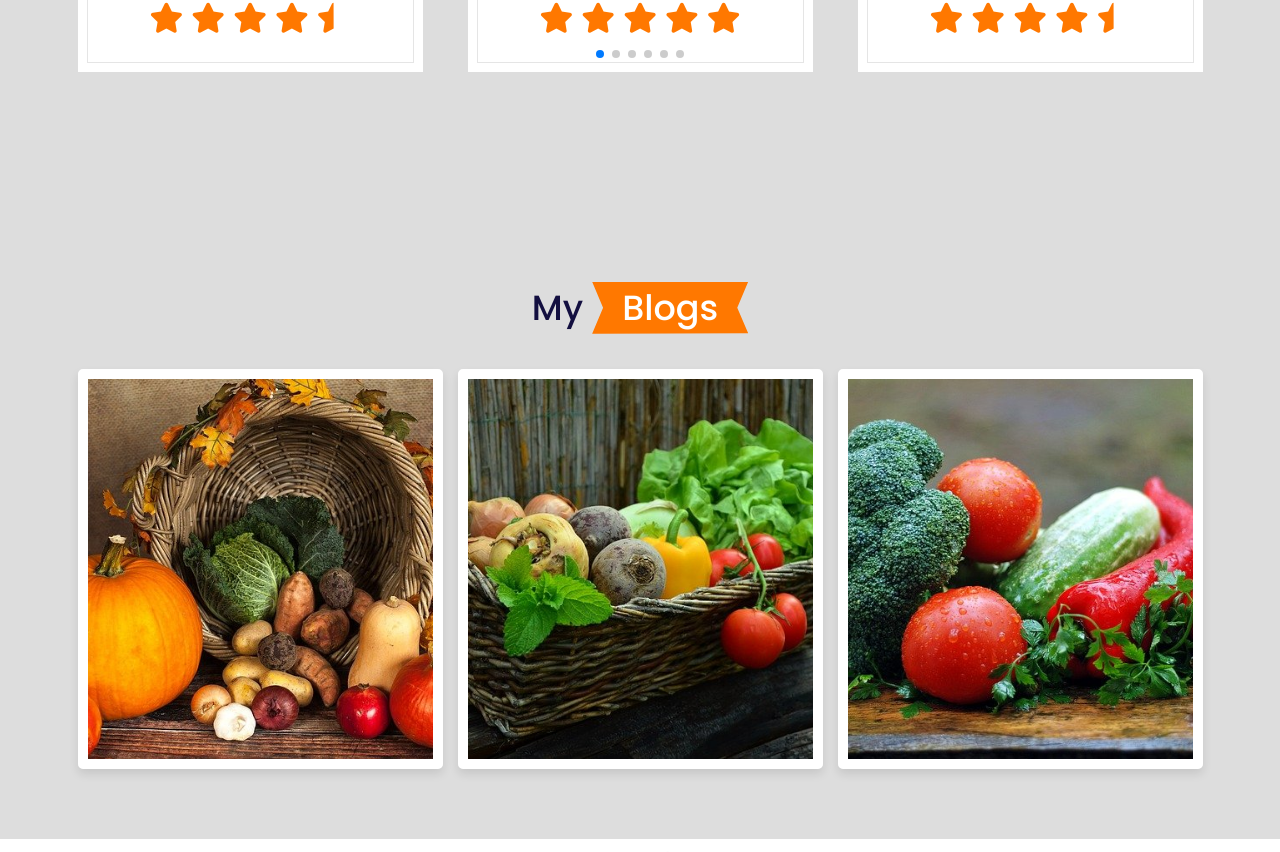
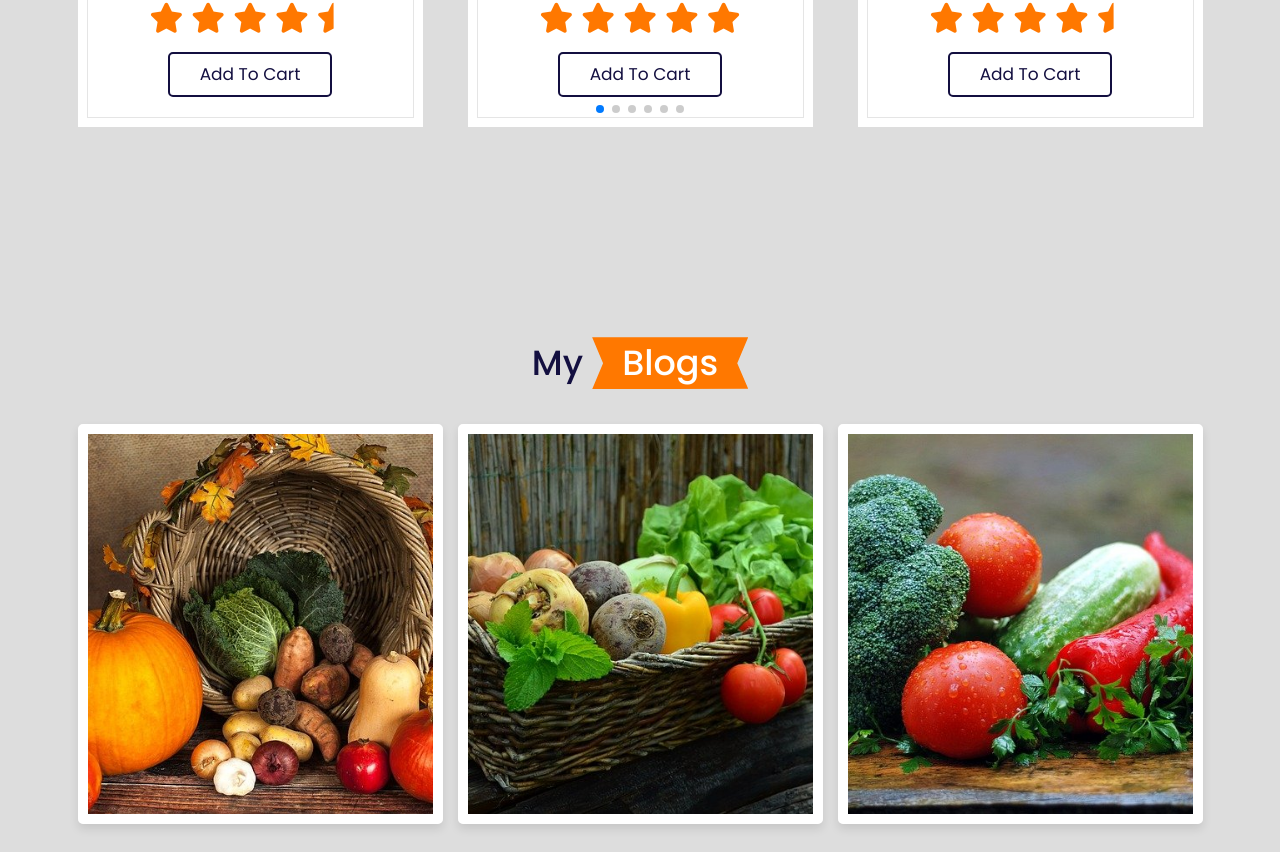
Before and after one commit to DungNguyen36/myGro, a plain HTML site: page index.html in a window 1280 px wide. Shown: the part 1817-2669 px from the top of the page. Drawn offline with nearby package versions, Linux system fonts and the light colour scheme.

Commit message:
Update index.html

```diff
--- a/index.html
+++ b/index.html
@@ -158,6 +158,7 @@
               <i class="fas fa-star"></i>
               <i class="fas fa-star-half"></i>
             </div>
+            <a href="#" class="btn">Add to cart</a>
           </div>
           <div class="swiper-slide">
             <img src="images/product-2.png" alt="">
@@ -170,6 +171,7 @@
               <i class="fas fa-star"></i>
               <i class="fas fa-star"></i>
             </div>
+            <a href="#" class="btn">Add to cart</a>
           </div>
           <div class="swiper-slide">
             <img src="images/product-3.png" alt="">
@@ -182,6 +184,7 @@
               <i class="fas fa-star"></i>
               <i class="fas fa-star-half"></i>
             </div>
+            <a href="#" class="btn">Add to cart</a>
           </div>
           <div class="swiper-slide">
             <img src="images/product-4.png" alt="">
@@ -193,6 +196,7 @@
               <i class="fas fa-star"></i>
               <i class="fas fa-star"></i>
             </div>
+            <a href="#" class="btn">Add to cart</a>
           </div>
           <div class="swiper-slide">
             <img src="images/product-5.png" alt="">
@@ -204,6 +208,7 @@
               <i class="fas fa-star"></i>
               <i class="fas fa-star"></i>
             </div>
+            <a href="#" class="btn">Add to cart</a>
           </div>
           <div class="swiper-slide">
             <img src="images/product-6.png" alt="">
@@ -216,6 +221,7 @@
               <i class="fas fa-star"></i>
               <i class="fas fa-star-half"></i>
             </div>
+            <a href="#" class="btn">Add to cart</a>
           </div>
           <div class="swiper-slide">
             <img src="images/product-7.png" alt="">
@@ -227,6 +233,7 @@
               <i class="fas fa-star"></i>
               <i class="fas fa-star"></i>
             </div>
+            <a href="#" class="btn">Add to cart</a>
           </div>
           <div class="swiper-slide">
             <img src="images/product-8.png" alt="">
@@ -239,6 +246,7 @@
               <i class="fas fa-star"></i>
               <i class="fas fa-star"></i>
             </div>
+            <a href="#" class="btn">Add to cart</a>
           </div>
         </div>
       </div>
```
